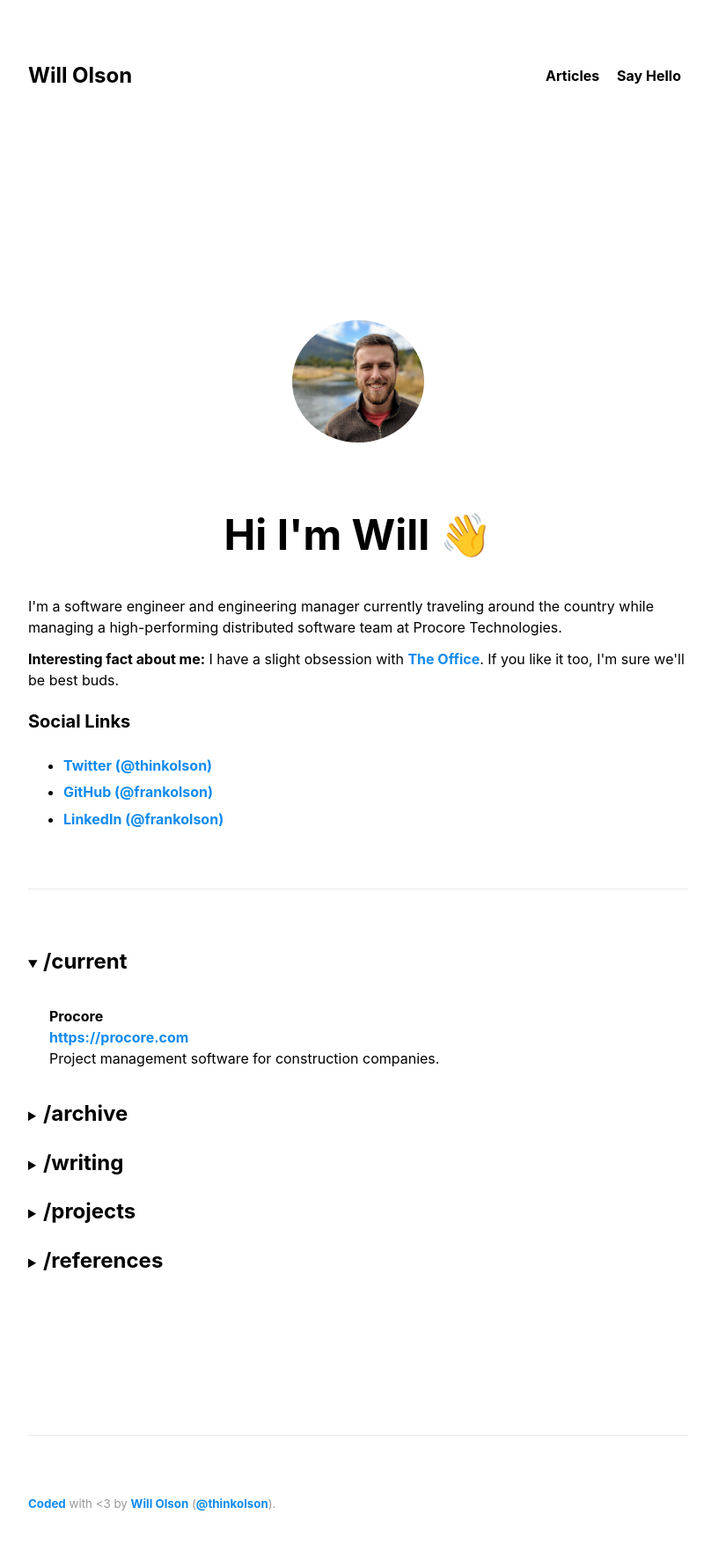
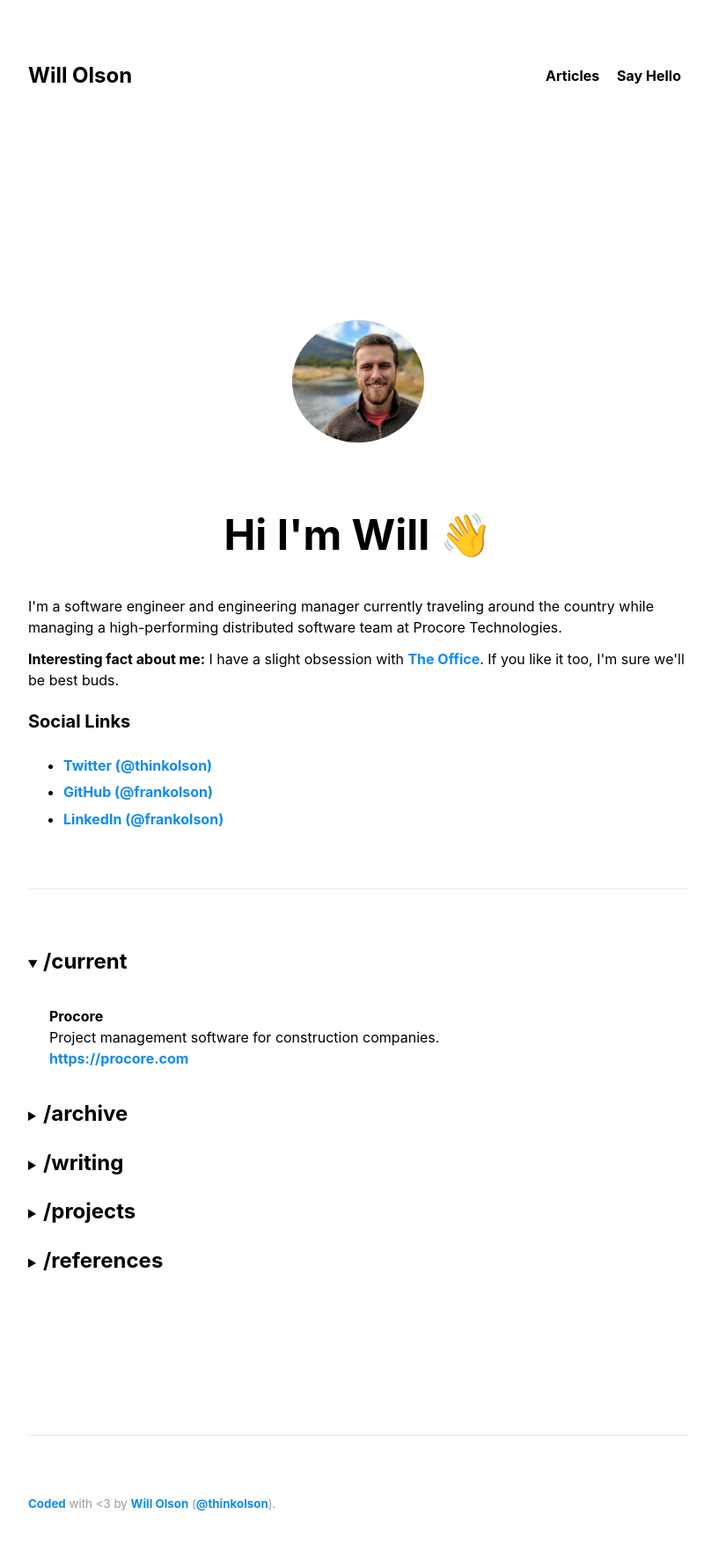
Before and after one commit to frankolson/willolson.io, a Jekyll site: the page built from index.html, in a window 1280 px wide. Shown: the whole page at 88% size, without its empty margins (233-1041 px from the left). Built offline with Jekyll 4.4.1, drawn with Linux system fonts in a browser that asks for light colours.

Commit message:
Reorder company information on homepage

```diff
--- a/index.html
+++ b/index.html
@@ -32,8 +32,8 @@ layout: default
   <section>
     <p>
       <strong>Procore</strong><br />
-      <a href="https://procore.com">https://procore.com</a><br />
-      Project management software for construction companies.
+      Project management software for construction companies.<br />
+      <a href="https://procore.com">https://procore.com</a>
     </p>
   </section>
 </details>
@@ -46,32 +46,32 @@ layout: default
   <section>
     <p>
       <strong>CyberHoodie</strong><br />
-      <a href="https://cyberhoodie.com">https://cyberhoodie.com</a><br />
-      A web development consultancy I founded and ran based out of Reno, NV.
+      A web development consultancy I founded and ran based out of Reno, NV.<br />
+      <a href="https://cyberhoodie.com">https://cyberhoodie.com</a>
     </p>
 
     <p>
       <strong>Breadware</strong><br />
-      <a href="https://breadware.com">https://breadware.com</a><br />
-      The Breadware marketplace is most trusted source for businesses to plan, build and launch IoT product.
+      The Breadware marketplace is most trusted source for businesses to plan, build and launch IoT product.<br />
+      <a href="https://breadware.com">https://breadware.com</a>
     </p>
 
     <p>
       <strong>Dringo</strong><br />
-      <a href="https://dringo.io">https://dringo.io</a><br />
-      A website that encompasses a job board and networking site all in one.
+      A website that encompasses a job board and networking site all in one.<br />
+      <a href="https://dringo.io">https://dringo.io</a>
     </p>
 
     <p>
       <strong>Capstone Connect</strong><br />
-      <a href="https://capstoneconnect.com/">https://capstoneconnect.com/</a><br />
-      Community built and organized effort to keep graduates in the area by connecting them with local industry.
+      Community built and organized effort to keep graduates in the area by connecting them with local industry.<br />
+      <a href="https://capstoneconnect.com/">https://capstoneconnect.com/</a>
     </p>
 
     <p>
       <strong>Stagecoach Storage</strong><br />
-      <a href="http://stagecoachstoragenv.com/">http://stagecoachstoragenv.com/</a><br />
-      text
+      text<br />
+      <a href="http://stagecoachstoragenv.com/">http://stagecoachstoragenv.com/</a>
     </p>
   </section>
 </details>
```
